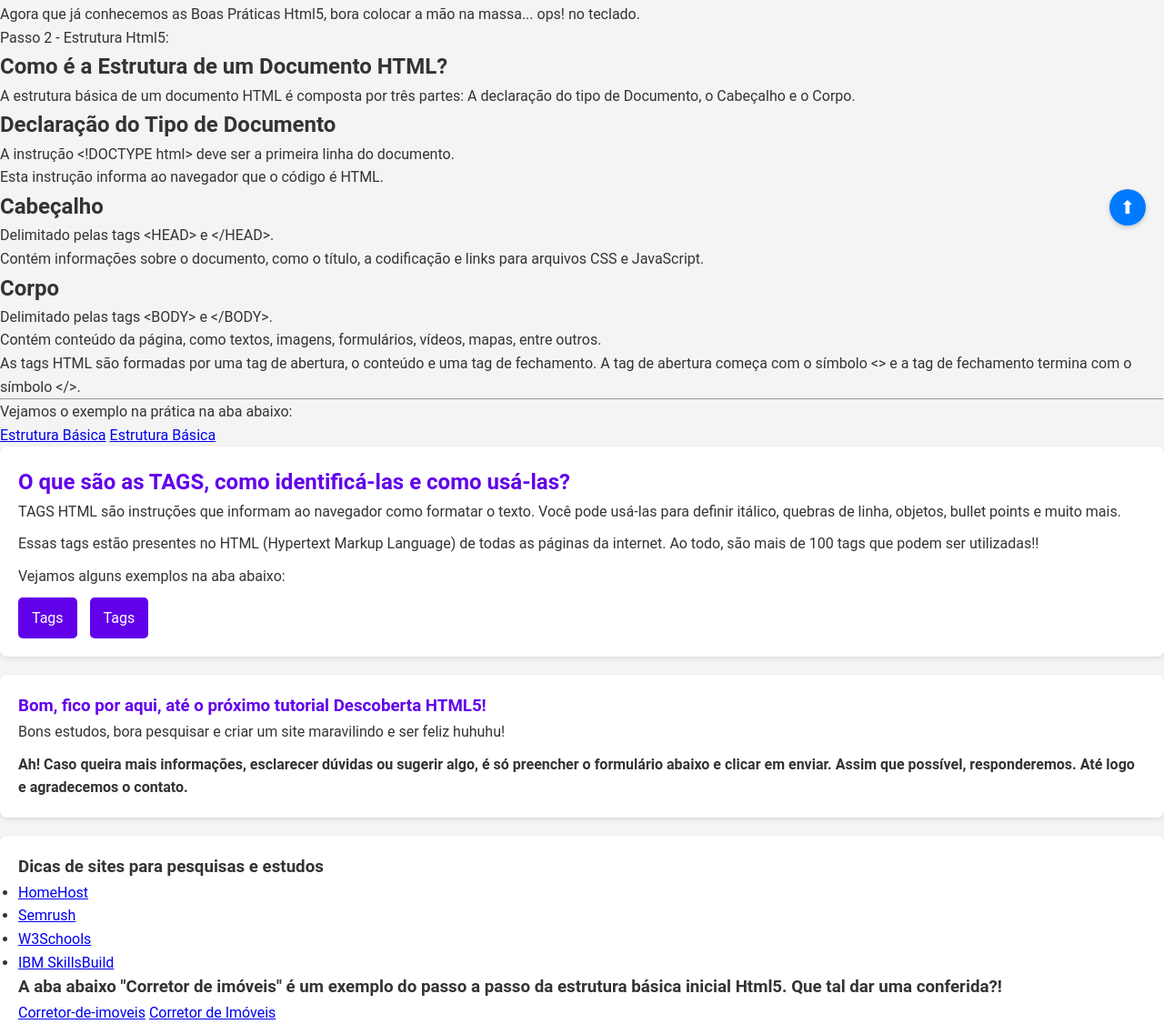
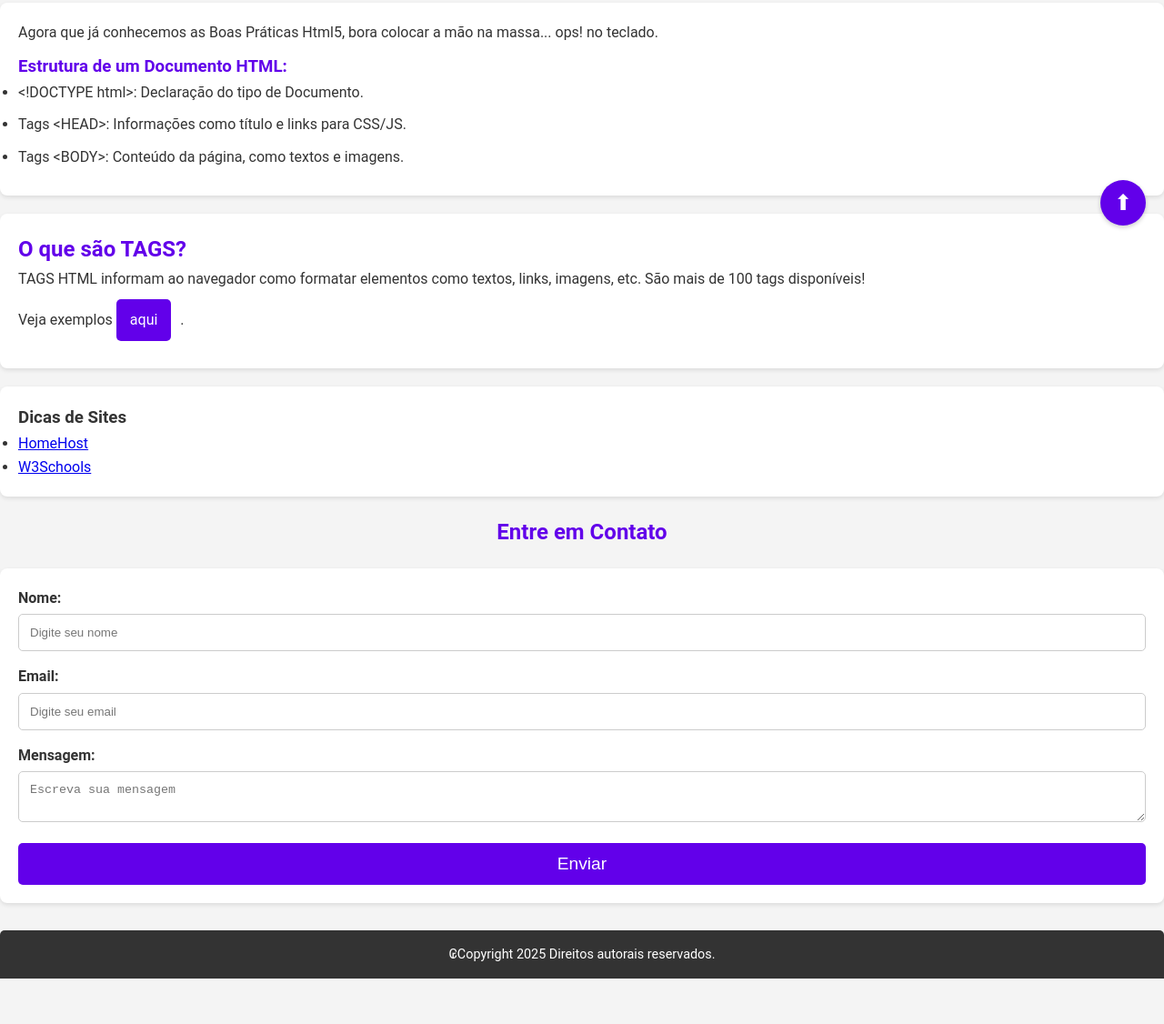
Before and after one commit to Camyla-Adjanny/siteaparecida, a plain HTML site: page index.html in a window 1280 px wide. Shown: the part 532-1658 px from the top of the page at 91% size. After the commit the page ends 1608 px from the top, so only its background shows below. Drawn offline with Linux system fonts and the light colour scheme.

Commit message:
Update index.html

```diff
--- a/index.html
+++ b/index.html
@@ -7,10 +7,11 @@
     <link rel="stylesheet" href="styletrilha.css">
 </head>
 <body>
-    <header>
+    <header class="header">
         <h1>Trilha Sonora: A Descoberta Html5</h1>
-        <h1>Bem-vindos ao Blog Tutorial Html5</h1>
+        <h2>Bem-vindos ao Blog Tutorial Html5</h2>
     </header>
+    <main class="main-content">
         <section id="postagens">
             <article class="postagem">
                 <h2>Tutorial Html5</h2>
@@ -19,77 +20,44 @@
                 <a href="#section1" class="link">Boas Práticas</a>
                 <a href="https://cf-designer.github.io/Link-boas-pr-ticas/" target="_blank" class="link">Boas Práticas</a>
             </article>
-        <section id="section1">
+            <article id="section1" class="postagem">
                 <p>Agora que já conhecemos as Boas Práticas Html5, bora colocar a mão na massa... ops! no teclado.</p>
-            <p>Passo 2 - Estrutura Html5:</p>
-            <h2>Como é a Estrutura de um Documento HTML?</h2>
-            <p>A estrutura básica de um documento HTML é composta por três partes: A declaração do tipo de Documento, o Cabeçalho e o Corpo.</p>
-            <h2>Declaração do Tipo de Documento</h2>
+                <h3>Estrutura de um Documento HTML:</h3>
                 <ul>
-                <li>A instrução &lt;!DOCTYPE html&gt; deve ser a primeira linha do documento.</li>
-                <li>Esta instrução informa ao navegador que o código é HTML.</li>
+                    <li>&lt;!DOCTYPE html&gt;: Declaração do tipo de Documento.</li>
+                    <li>Tags &lt;HEAD&gt;: Informações como título e links para CSS/JS.</li>
+                    <li>Tags &lt;BODY&gt;: Conteúdo da página, como textos e imagens.</li>
                 </ul>
-            <h2>Cabeçalho</h2>
-            <ul>
-                <li>Delimitado pelas tags &lt;HEAD&gt; e &lt;/HEAD&gt;.</li>
-                <li>Contém informações sobre o documento, como o título, a codificação e links para arquivos CSS e JavaScript.</li>
-            </ul>
-            <h2>Corpo</h2>
-            <ul>
-                <li>Delimitado pelas tags &lt;BODY&gt; e &lt;/BODY&gt;.</li>
-                <li>Contém conteúdo da página, como textos, imagens, formulários, vídeos, mapas, entre outros.</li>
-            </ul>
-            <p>As tags HTML são formadas por uma tag de abertura, o conteúdo e uma tag de fechamento. A tag de abertura começa com o símbolo &lt;&gt; e a tag de fechamento termina com o símbolo &lt;/&gt;.</p>
-            <hr>
-            <p>Vejamos o exemplo na prática na aba abaixo:</p>
-            <a href="#section1" class="link">Estrutura Básica</a>
-            <a href="https://cf-designer.github.io/Estrutura-b-sica/" target="_blank" class="link">Estrutura Básica</a>
-        </section>
-        <article class="postagem">
-            <h2>O que são as TAGS, como identificá-las e como usá-las?</h2>
-            <p>TAGS HTML são instruções que informam ao navegador como formatar o texto. Você pode usá-las para definir itálico, quebras de linha, objetos, bullet points e muito mais.</p>
-            <p>Essas tags estão presentes no HTML (Hypertext Markup Language) de todas as páginas da internet. Ao todo, são mais de 100 tags que podem ser utilizadas!!</p>
-            <p>Vejamos alguns exemplos na aba abaixo:</p>
-            <a href="#section1" class="link">Tags</a>
-            <a href="https://cf-designer.github.io/tags/" target="_blank" class="link">Tags</a>
             </article>
             <article class="postagem">
-            <h3>Bom, fico por aqui, até o próximo tutorial Descoberta HTML5!</h3>
-            <p>Bons estudos, bora pesquisar e criar um site maravilindo e ser feliz huhuhu!</p>
-            <h4>Ah! Caso queira mais informações, esclarecer dúvidas ou sugerir algo, é só preencher o formulário abaixo e clicar em enviar. Assim que possível, responderemos. Até logo e agradecemos o contato.</h4>
+                <h2>O que são TAGS?</h2>
+                <p>TAGS HTML informam ao navegador como formatar elementos como textos, links, imagens, etc. São mais de 100 tags disponíveis!</p>
+                <p>Veja exemplos <a href="https://cf-designer.github.io/tags/" target="_blank" class="link">aqui</a>.</p>
             </article>
         </section>
-    <aside>
-        <h3>Dicas de sites para pesquisas e estudos</h3>
+        <aside class="sidebar">
+            <h3>Dicas de Sites</h3>
             <ul>
-            <li><a href="https://www.homehost.com.br/blog/tutoriais/links-html/">HomeHost</a></li>
-            <li><a href="https://pt.semrush.com/blog/tags-html/">Semrush</a></li>
-            <li><a href="https://www.w3schools.com/">W3Schools</a></li>
-            <li><a href="https://skillsbuild.org/?lnk=next">IBM SkillsBuild</a></li>
+                <li><a href="https://www.homehost.com.br/blog/tutoriais/links-html/" target="_blank">HomeHost</a></li>
+                <li><a href="https://www.w3schools.com/" target="_blank">W3Schools</a></li>
             </ul>
-        <h3>A aba abaixo "Corretor de imóveis" é um exemplo do passo a passo da estrutura básica inicial Html5. Que tal dar uma conferida?!</h3>
-        <a href="#section1" class="link">Corretor-de-imoveis</a>
-        <a href="https://cf-designer.github.io/Corretor-de-imoveis/" target="_blank" class="link">Corretor de Imóveis</a>
         </aside>
         <section class="contato">
-        <div class="container">
             <h2>Entre em Contato</h2>
             <form action="#">
                 <label for="nome">Nome:</label>
-                <input type="text" id="nome" name="nome" required>
+                <input type="text" id="nome" name="nome" placeholder="Digite seu nome" required>
                 <label for="email">Email:</label>
-                <input type="email" id="email" name="email" required>
+                <input type="email" id="email" name="email" placeholder="Digite seu email" required>
                 <label for="mensagem">Mensagem:</label>
-                <textarea id="mensagem" name="mensagem" required></textarea>
-                <button type="submit">Enviar</button>
+                <textarea id="mensagem" name="mensagem" placeholder="Escreva sua mensagem" required></textarea>
+                <button type="submit" class="btn">Enviar</button>
             </form>
-        </div>
         </section>
-    <footer>
-        <div class="container">
-            <p>₢Copyright 2025 Direitos autorais reservados para Aparecida, Cledson e Paulo.</p>
-        </div>
+    </main>
+    <footer class="footer">
+        <p>₢Copyright 2025 Direitos autorais reservados.</p>
     </footer>
-    <a href="#" style="position: fixed; bottom: 20px; right: 20px; width: 40px; height: 40px; background-color: #007bff; color: white; text-align: center; line-height: 40px; font-size: 20px; border-radius: 50%; text-decoration: none;">⬆</a>
+    <a href="#" class="scroll-to-top">⬆</a>
 </body>
 </html>
```
Lines whose indentation alone changed are shown as unchanged.
